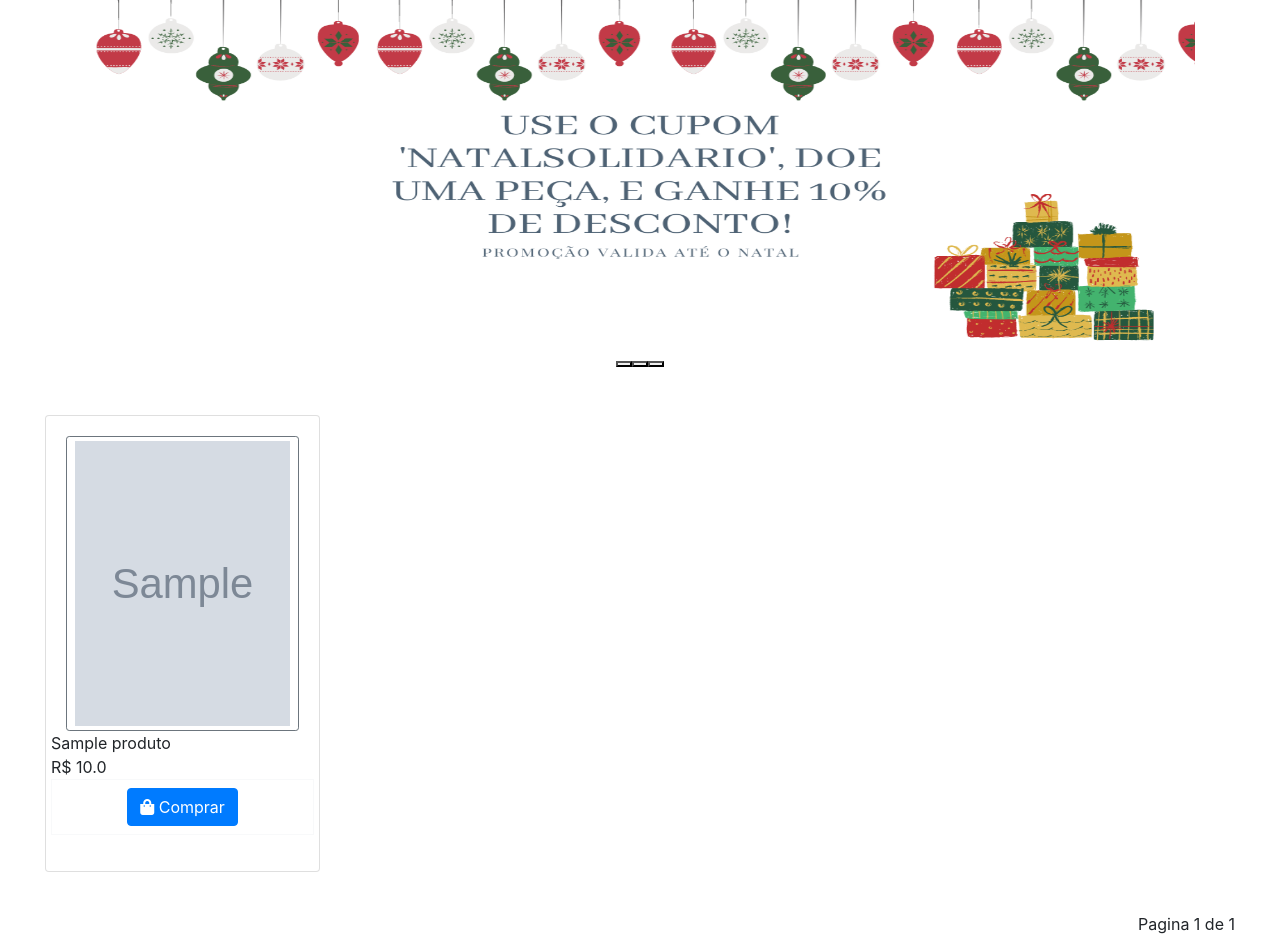
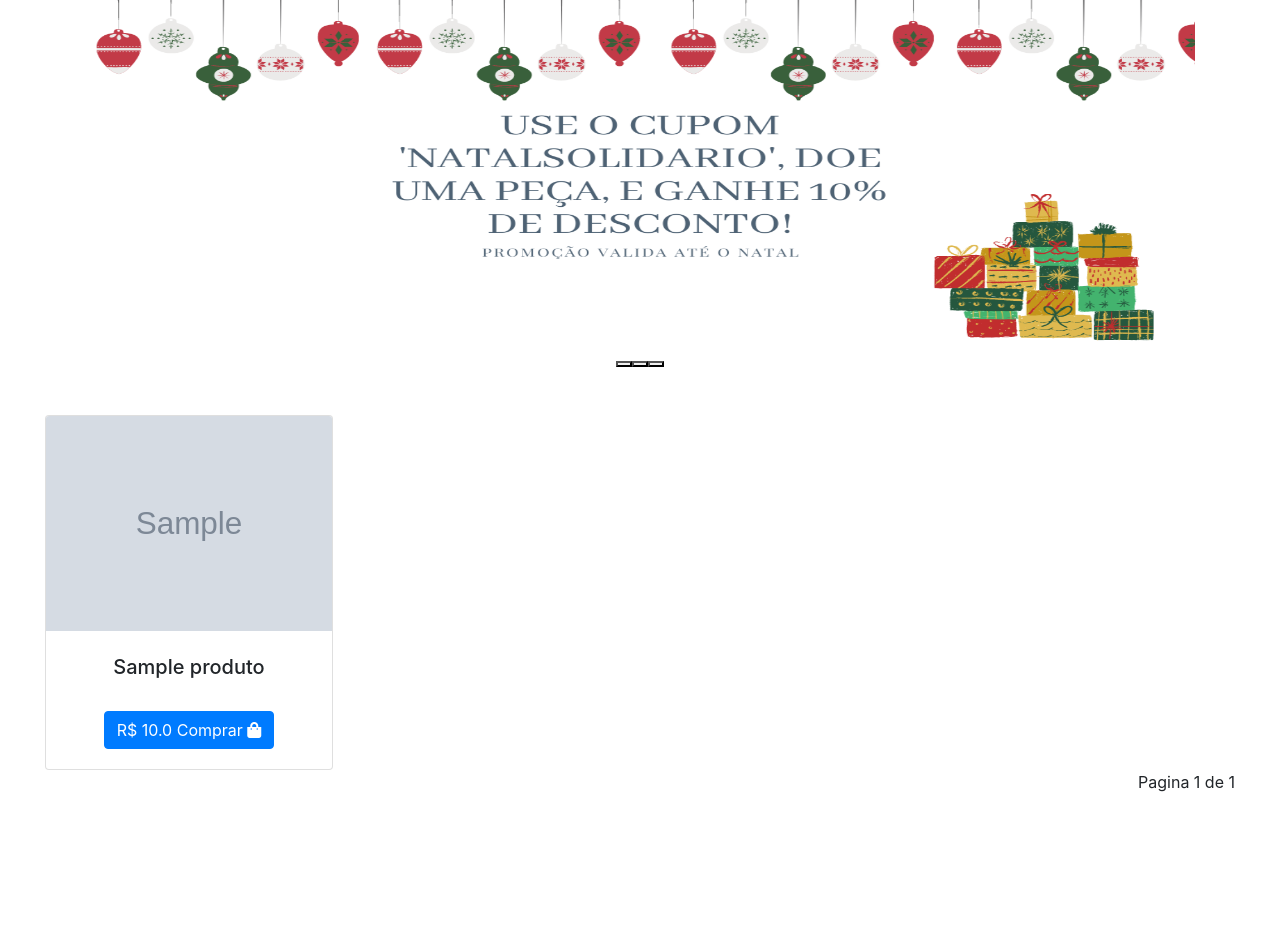
Before and after one commit to pmela/lojapam, a Django app: page / in a window 1280 px wide. Shown: the part 239-1191 px from the top of the page. After the commit the page ends 1031 px from the top, so only its background shows below. Run offline with Django 3.2, Linux system fonts and the light colour scheme; tables that the repository leaves empty hold one stand-in row (values such as "Sample post"); grey boxes marked "Sample" are stand-in pictures; some libraries are stand-ins or nearby versions.

Commit message:
Ajustes na exibição de imagem na tela inicial.

```diff
--- a/apploja/templates/telainicial.html
+++ b/apploja/templates/telainicial.html
@@ -45,44 +45,30 @@
 <br>
 <br>
 
-<table class="table table-hover">
-    <tbody>
-    <div class="row" style="">
+<div class="row">
     {%for produto in produto_paginado%}
+    {% for estoque in produto.estoque %}
     <div class="col-md-3">
-            <div class="card">
+        <div class="card" style="width: 18rem;">
+            <img src="{{ estoque.produto.imagem.url }}" class="card-img-top" alt="...">
+            <br>
+            <h5 class="card-title" align="center">{{estoque.produto.nome}}</h5>
             <div class="card-body">
 
-                    <!--                    <img src="{{ produto.imagem.url }}" width="215" height="285">-->
-                    <a class="btn btn-sm btn-outline-secondary"
-                       href="{% url 'apploja:telaDeDetalhe' id=produto.id %}"> <img
-                            src="{{ produto.imagem.url }}" width="215" height="285"></a>
-                    {% for estoque in produto.estoque %}
-                    <div class="row">
-                        {{estoque.produto.nome}}<br>
-                        R$ {{estoque.produto.valor}}<br>
-
-                        <div class="border border-light p-2 mb-3">
                 <div class="text-center">
                     <button type="button" onclick="{% url 'apploja:telaDeDetalhe' id=produto.id %}"
-                                        class="btn btn-primary"><i class="fas fa-shopping-bag"></i> Comprar
+                            class="btn btn-primary"> R$ {{estoque.produto.valor}} Comprar <i
+                            class="fas fa-shopping-bag"></i>
                     </button>
                 </div>
-
             </div>
         </div>
-                    {%endfor%}
-
     </div>
 
-
-            </div>
-            <br>
-        </div>
+    {%endfor%}
     {%endfor%}
 </div>
-    </tbody>
-</table>
+
 
 <nav aria-label="Page navigation example">
     <ul class="pagination justify-content-end">
```
Lines whose indentation alone changed are shown as unchanged.
